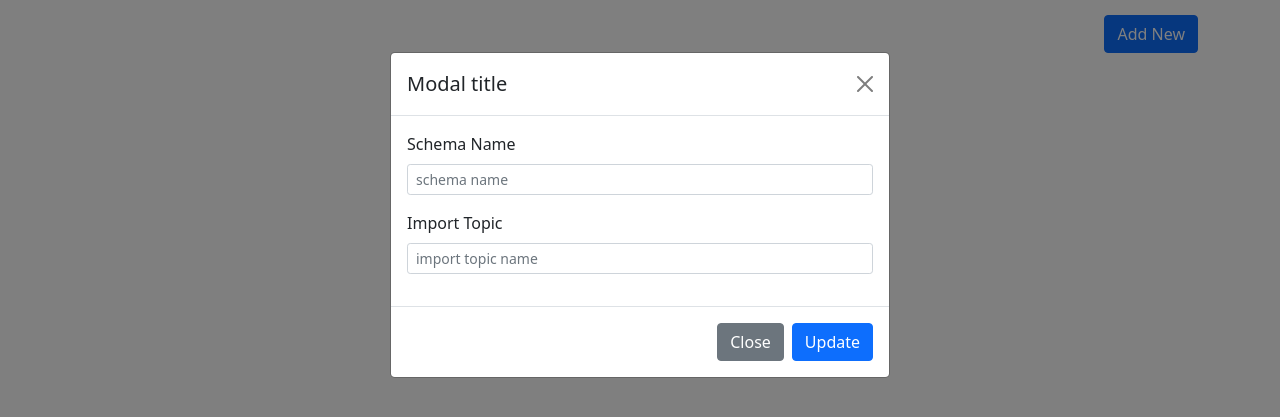
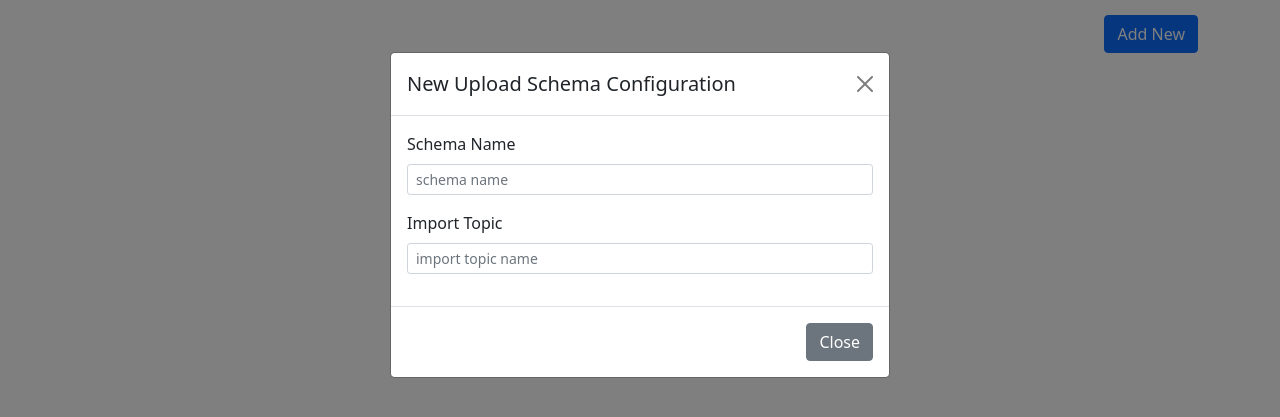
Before and after one commit to richmondchng/stockpile-app, a React (Create React App) app in the folder stockpile-web/: page /admin/configure-upload-schemas in a window 1280 px wide. Both pictures are taken after a click on the button "Add New". Shown: the part 185-602 px from the top of the page. Built offline with nearby package versions, Linux system fonts and the light colour scheme; no server answers.

Commit message:
add basic modal component

```diff
--- a/stockpile-web/package.json
+++ b/stockpile-web/package.json
@@ -7,6 +7,7 @@
     "@testing-library/react": "^11.2.7",
     "@testing-library/user-event": "^12.8.3",
     "bootstrap": "^5.0.1",
+    "prop-types": "^15.7.2",
     "react": "^17.0.2",
     "react-dom": "^17.0.2",
     "react-router-dom": "^5.2.0",
--- /dev/null
+++ b/stockpile-web/src/components/common/popup/PopupModal.js
@@ -0,0 +1,55 @@
+import PropTypes from 'prop-types';
+import PopupModalBody from './PopupModalBody';
+import PopupModalButtonBar from './PopupModalButtonBar';
+
+const PopupModal = ({id, title, children, onClose = () => {}}) => {
+
+    //const onCloseAction = close ? {onClick : close} : {};
+
+    return (
+        <div className="modal fade" id={id} data-bs-backdrop="static" data-bs-keyboard="false" tabIndex="-1" aria-labelledby={`${id}_label`} aria-hidden="true">
+            <div className="modal-dialog modal-dialog-centered modal-dialog-scrollable">
+                <div className="modal-content">
+                    <div className="modal-header">
+                        <h5 className="modal-title" id={`${id}_label`}>{title}</h5>
+                        <button type="button" className="btn-close" data-bs-dismiss="modal" aria-label="Close" onClick={onClose}></button>
+                    </div>
+                    {children}
+                </div>
+            </div>
+        </div>
+    )
+}
+
+PopupModal.propTypes = {
+    //children: PropTypes.node.isRequired
+    children: PropTypes.oneOfType([
+        // PropTypes.objectOf(PopupModalBody).isRequired,
+
+        PropTypes.shape({
+            type: PropTypes.oneOf([PopupModalBody])
+        }),
+
+        PropTypes.arrayOf(
+            PropTypes.oneOfType([
+                PropTypes.shape({
+                    type: PropTypes.oneOf([PopupModalBody])
+                }),
+                PropTypes.shape({
+                    type: PropTypes.oneOf([PopupModalButtonBar])
+                })
+            ])
+        )
+    ]).isRequired
+
+    // children: function(props, propName, componentName) {
+    //     if (!/matchme/.test(props[propName])) {
+    //       return new Error(
+    //         'Invalid prop `' + props[propName] + '` supplied to' +
+    //         ' `' + componentName + '`. Validation failed.'
+    //       );
+    //     }
+    //   }
+}
+
+export default PopupModal
--- /dev/null
+++ b/stockpile-web/src/components/common/popup/PopupModalBody.js
@@ -0,0 +1,11 @@
+import React from 'react'
+
+const PopupModalBody = ({children}) => {
+    return (
+        <div className="modal-body">
+            {children}
+        </div>
+    )
+}
+
+export default PopupModalBody
--- /dev/null
+++ b/stockpile-web/src/components/common/popup/PopupModalButtonBar.js
@@ -0,0 +1,11 @@
+import React from 'react'
+
+const PopupModalButtonBar = ({onCloseAction}) => {
+    return (
+        <div className="modal-footer">
+            <button type="button" className="btn btn-secondary" data-bs-dismiss="modal" onClick={onCloseAction}>Close</button>
+        </div>
+    )
+}
+
+export default PopupModalButtonBar
--- a/stockpile-web/src/components/pages/admin/ConfigureUploadSchemas.js
+++ b/stockpile-web/src/components/pages/admin/ConfigureUploadSchemas.js
@@ -1,14 +1,24 @@
 import { useState, useEffect } from 'react'
 import PageTitle from '../../common/PageTitle';
+import PopupModal from '../../common/popup/PopupModal';
+import PopupModalBody from '../../common/popup/PopupModalBody';
+import PopupModalButtonBar from '../../common/popup/PopupModalButtonBar';
 
+/**
+ * Screen to view and configure upload schema.
+ * @returns function
+ */
 const ConfigureUploadSchemas = () => {
 
+    // list of upload schemas
     const [uploadSchemas, setUploadSchemas] = useState([]);
+    // current selected schema
     const [currentSchema, setCurrentSchema] = useState({
         schema: "",
         topic: ""
     });
 
+    // get list of upload schemas to populate table
     useEffect(() => {
         const getUploadSchemas = async () => {
             try {
@@ -24,13 +34,14 @@ const ConfigureUploadSchemas = () => {
         getUploadSchemas();
     }, []);
 
-    const onEditClick = (obj) => {
-        let schemaVal = obj.schema ? obj.schema : "";
-        let topicVal = obj.topic ? obj.topic : "";
-        setCurrentSchema({
-            schema: schemaVal,
-            topic: topicVal
-        });
+    // cancel add dialog modal
+    const onAddCancel = (e) => {
+        setCurrentSchema({schema: "", topic: ""});
+        console.log("closing " + e);
+    };
+
+    const onAddSubmit = async (e) => {
+        e.preventDefault();
     }
 
     return (
@@ -54,11 +65,12 @@ const ConfigureUploadSchemas = () => {
                             <td>{value.schema}</td>
                             <td>{value.topic}</td>
                             <td align="right">
-                                <button key={"btn-{value.schema}"} type="button" className="btn btn-primary" data-bs-toggle="modal" data-bs-target="#staticBackdrop"
+                                {/* <button key={"btn-{value.schema}"} type="button" className="btn btn-primary" data-bs-toggle="modal" data-bs-target="#updateSchema"
                                     onClick={() => {onEditClick(value)}
                                     }>
                                     <i className="bi bi-pencil-square"></i>
-                                </button>&nbsp;
+                                </button> */}
+                                &nbsp;
                                 <button type="button" className="btn btn-primary">
                                     <i className="bi bi-trash"></i>
                                 </button>
@@ -69,46 +81,23 @@ const ConfigureUploadSchemas = () => {
                 </tbody>
             </table>
             <div align="right">
-                <button type="button" className="btn btn-primary" data-bs-toggle="modal" data-bs-target="#staticBackdrop">Add New</button>
+                <button type="button" className="btn btn-primary" data-bs-toggle="modal" data-bs-target="#insert-schema">Add New</button>
             </div>
-            {/* Vertically centered scrollable modal */}
-            <div className="modal fade" id="staticBackdrop" data-bs-backdrop="static" data-bs-keyboard="false" tabIndex="-1" aria-labelledby="staticBackdropLabel" aria-hidden="true">
-                <div className="modal-dialog modal-dialog-centered modal-dialog-scrollable">
-                    <div className="modal-content">
-                        <div className="modal-header">
-                            <h5 className="modal-title" id="staticBackdropLabel">Modal title</h5>
-                            <button type="button" className="btn-close" data-bs-dismiss="modal" aria-label="Close"></button>
+            <PopupModal id="insert-schema" title="New Upload Schema Configuration" onClose={onAddCancel}>
+                <PopupModalBody>
+                    <form id="add" onSubmit={onAddSubmit}>
+                        <div className="mb-3">
+                            <label htmlFor="schemaName" className="form-label">Schema Name</label>
+                            <input className="form-control form-control-sm" type="text" id="schemaName" placeholder="schema name" />
                         </div>
-                        <div className="modal-body">
-                            <form>
-                                <div className="mb-3">
-                                    <label htmlFor="schemaName" className="form-label">Schema Name</label>
-                                    <input className="form-control form-control-sm" type="text" id="schemaName" placeholder="schema name"
-                                        value={currentSchema.schema}
-                                        onChange={(e) => {
-                                            setCurrentSchema({...currentSchema, schema: e.target.value});
-                                        }} />
-                                </div>
-                                <div className="mb-3">
-                                    <label htmlFor="schemaTopic" className="form-label">Import Topic</label>
-                                    <input className="form-control form-control-sm" type="text" id="schemaTopic" placeholder="import topic name"
-                                        value={currentSchema.topic}
-                                        onChange={(e) => {
-                                            setCurrentSchema({...currentSchema, topic: e.target.value});
-                                        }} />
-                                </div>
-                            </form>
+                        <div className="mb-3">
+                            <label htmlFor="schemaTopic" className="form-label">Import Topic</label>
+                            <input className="form-control form-control-sm" type="text" id="schemaTopic" placeholder="import topic name" />
                         </div>
-                        <div className="modal-footer">
-                            <button type="button" className="btn btn-secondary" data-bs-dismiss="modal" onClick={(e) => {
-                                            setCurrentSchema({schema: "", topic: ""});
-                                        }}>Close</button>
-                            <button type="button" className="btn btn-primary">Update</button>
-                        </div>
-                    </div>
-                </div>
-            </div>
-
+                    </form>
+                </PopupModalBody>
+                <PopupModalButtonBar onCloseAction={onAddCancel}></PopupModalButtonBar>
+            </PopupModal>
         </div>
     )
 }
```
